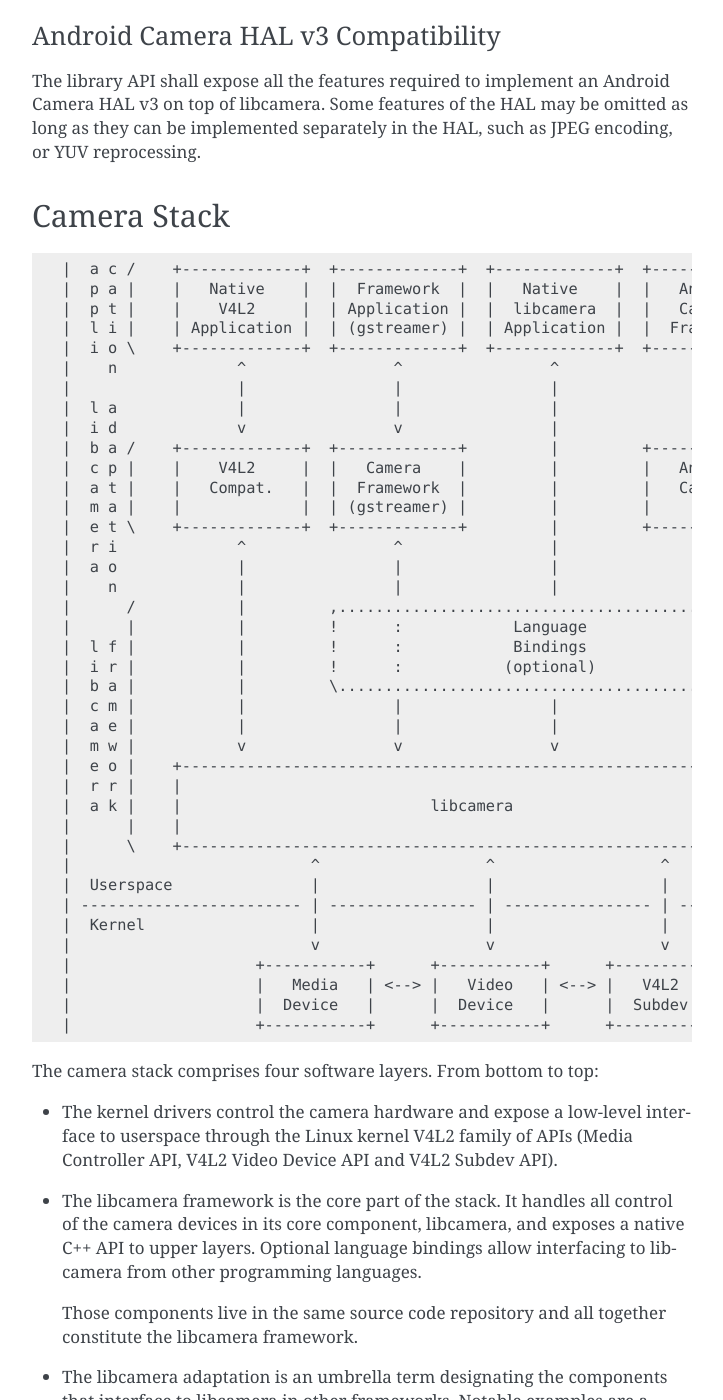
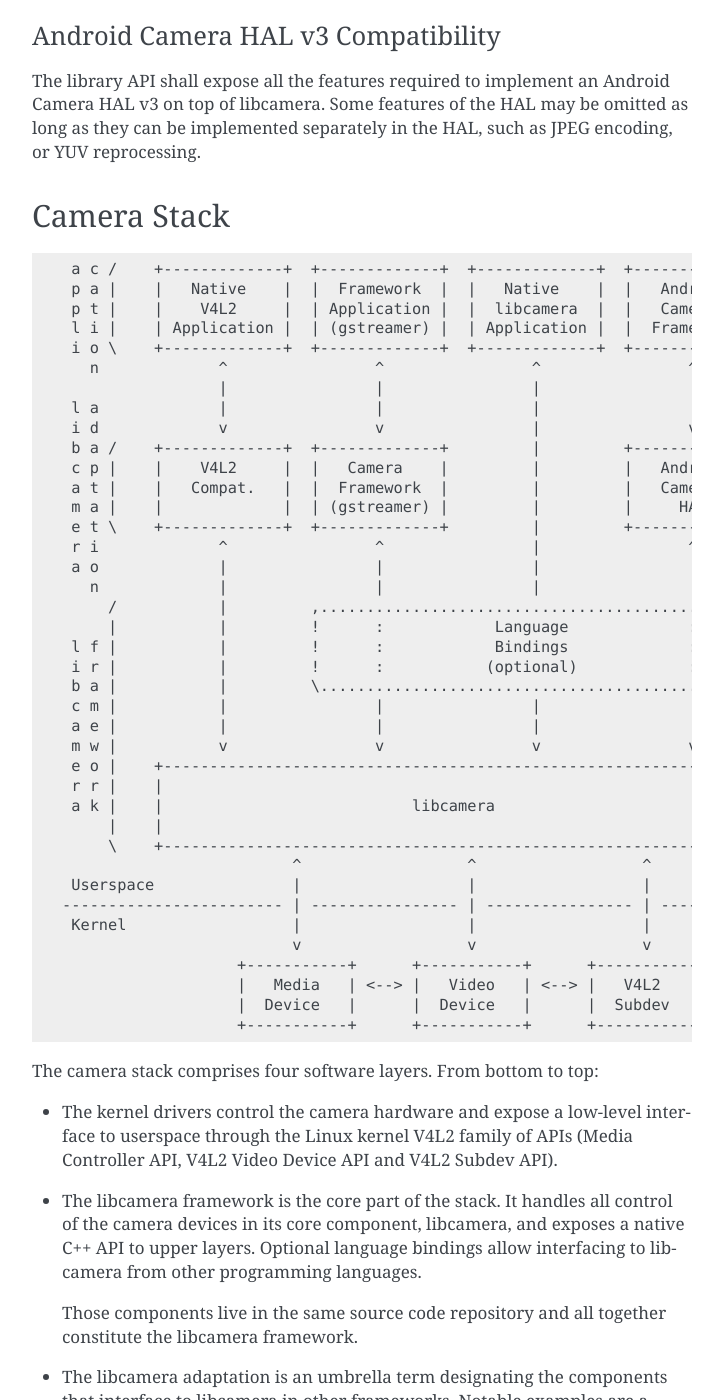
Before and after one commit to raspberrypi/libcamera, a Sphinx documentation site: the page built from Documentation/docs.rst, in a window 1280 px wide and 1400 px high, scrolled down 2912 px. Shown: the whole window, without its empty margins (388-1111 px from the left). Built offline with Sphinx 7.4.7, drawn with Linux system fonts in a browser that asks for light colours; some of the changed text lies outside the part shown.

Commit message:
Documentation: Remove | on the left side of diagrams
There's no need to add a character on the left side of the ascii art
diagrams, provided that we indent them properly. Fix it.

Signed-off-by: Laurent Pinchart <laurent.pinchart@ideasonboard.com>

```diff
--- a/Documentation/docs.rst
+++ b/Documentation/docs.rst
@@ -150,45 +150,45 @@ Camera Stack
 
 ::
 
- |  a c /    +-------------+  +-------------+  +-------------+  +-------------+
- |  p a |    |   Native    |  |  Framework  |  |   Native    |  |   Android   |
- |  p t |    |    V4L2     |  | Application |  |  libcamera  |  |   Camera    |
- |  l i |    | Application |  | (gstreamer) |  | Application |  |  Framework  |
- |  i o \    +-------------+  +-------------+  +-------------+  +-------------+
- |    n             ^                ^                ^                ^
- |                  |                |                |                |
- |  l a             |                |                |                |
- |  i d             v                v                |                v
- |  b a /    +-------------+  +-------------+         |         +-------------+
- |  c p |    |    V4L2     |  |   Camera    |         |         |   Android   |
- |  a t |    |   Compat.   |  |  Framework  |         |         |   Camera    |
- |  m a |    |             |  | (gstreamer) |         |         |     HAL     |
- |  e t \    +-------------+  +-------------+         |         +-------------+
- |  r i             ^                ^                |                ^
- |  a o             |                |                |                |
- |    n             |                |                |                |
- |      /           |         ,................................................
- |      |           |         !      :            Language             :      !
- |  l f |           |         !      :            Bindings             :      !
- |  i r |           |         !      :           (optional)            :      !
- |  b a |           |         \...............................................'
- |  c m |           |                |                |                |
- |  a e |           |                |                |                |
- |  m w |           v                v                v                v
- |  e o |    +----------------------------------------------------------------+
- |  r r |    |                                                                |
- |  a k |    |                           libcamera                            |
- |      |    |                                                                |
- |      \    +----------------------------------------------------------------+
- |                          ^                  ^                  ^
- |  Userspace               |                  |                  |
- | ------------------------ | ---------------- | ---------------- | ---------------
- |  Kernel                  |                  |                  |
- |                          v                  v                  v
- |                    +-----------+      +-----------+      +-----------+
- |                    |   Media   | <--> |   Video   | <--> |   V4L2    |
- |                    |  Device   |      |  Device   |      |  Subdev   |
- |                    +-----------+      +-----------+      +-----------+
+    a c /    +-------------+  +-------------+  +-------------+  +-------------+
+    p a |    |   Native    |  |  Framework  |  |   Native    |  |   Android   |
+    p t |    |    V4L2     |  | Application |  |  libcamera  |  |   Camera    |
+    l i |    | Application |  | (gstreamer) |  | Application |  |  Framework  |
+    i o \    +-------------+  +-------------+  +-------------+  +-------------+
+      n             ^                ^                ^                ^
+                    |                |                |                |
+    l a             |                |                |                |
+    i d             v                v                |                v
+    b a /    +-------------+  +-------------+         |         +-------------+
+    c p |    |    V4L2     |  |   Camera    |         |         |   Android   |
+    a t |    |   Compat.   |  |  Framework  |         |         |   Camera    |
+    m a |    |             |  | (gstreamer) |         |         |     HAL     |
+    e t \    +-------------+  +-------------+         |         +-------------+
+    r i             ^                ^                |                ^
+    a o             |                |                |                |
+      n             |                |                |                |
+        /           |         ,................................................
+        |           |         !      :            Language             :      !
+    l f |           |         !      :            Bindings             :      !
+    i r |           |         !      :           (optional)            :      !
+    b a |           |         \...............................................'
+    c m |           |                |                |                |
+    a e |           |                |                |                |
+    m w |           v                v                v                v
+    e o |    +----------------------------------------------------------------+
+    r r |    |                                                                |
+    a k |    |                           libcamera                            |
+        |    |                                                                |
+        \    +----------------------------------------------------------------+
+                            ^                  ^                  ^
+    Userspace               |                  |                  |
+   ------------------------ | ---------------- | ---------------- | ---------------
+    Kernel                  |                  |                  |
+                            v                  v                  v
+                      +-----------+      +-----------+      +-----------+
+                      |   Media   | <--> |   Video   | <--> |   V4L2    |
+                      |  Device   |      |  Device   |      |  Subdev   |
+                      +-----------+      +-----------+      +-----------+
 
 The camera stack comprises four software layers. From bottom to top:
 
@@ -226,48 +226,48 @@ libcamera Architecture
 
 ::
 
- | ---------------------------< libcamera Public API >---------------------------
- |                  ^                                      ^
- |                  |                                      |
- |                  v                                      v
- |           +-------------+  +-------------------------------------------------+
- |           |   Camera    |  |  Camera Device                                  |
- |           |   Devices   |  | +---------------------------------------------+ |
- |           |   Manager   |  | | Device-Agnostic                             | |
- |           +-------------+  | |                                             | |
- |                  ^         | |                    +------------------------+ |
- |                  |         | |                    |   ~~~~~~~~~~~~~~~~~~~~~  |
- |                  |         | |                    |  {  +---------------+  } |
- |                  |         | |                    |  }  | ////Image//// |  { |
- |                  |         | |                    | <-> | /Processing// |  } |
- |                  |         | |                    |  }  | /Algorithms// |  { |
- |                  |         | |                    |  {  +---------------+  } |
- |                  |         | |                    |   ~~~~~~~~~~~~~~~~~~~~~  |
- |                  |         | |                    | ======================== |
- |                  |         | |                    |     +---------------+    |
- |                  |         | |                    |     | //Pipeline/// |    |
- |                  |         | |                    | <-> | ///Handler/// |    |
- |                  |         | |                    |     | ///////////// |    |
- |                  |         | +--------------------+     +---------------+    |
- |                  |         |                                 Device-Specific |
- |                  |         +-------------------------------------------------+
- |                  |                     ^                        ^
- |                  |                     |                        |
- |                  v                     v                        v
- |         +--------------------------------------------------------------------+
- |         | Helpers and Support Classes                                        |
- |         | +-------------+  +-------------+  +-------------+  +-------------+ |
- |         | |  MC & V4L2  |  |   Buffers   |  | Sandboxing  |  |   Plugins   | |
- |         | |   Support   |  |  Allocator  |  |     IPC     |  |   Manager   | |
- |         | +-------------+  +-------------+  +-------------+  +-------------+ |
- |         | +-------------+  +-------------+                                   |
- |         | |  Pipeline   |  |     ...     |                                   |
- |         | |   Runner    |  |             |                                   |
- |         | +-------------+  +-------------+                                   |
- |         +--------------------------------------------------------------------+
- |
- |           /// Device-Specific Components
- |           ~~~ Sandboxing
+   ---------------------------< libcamera Public API >---------------------------
+                    ^                                      ^
+                    |                                      |
+                    v                                      v
+             +-------------+  +-------------------------------------------------+
+             |   Camera    |  |  Camera Device                                  |
+             |   Devices   |  | +---------------------------------------------+ |
+             |   Manager   |  | | Device-Agnostic                             | |
+             +-------------+  | |                                             | |
+                    ^         | |                    +------------------------+ |
+                    |         | |                    |   ~~~~~~~~~~~~~~~~~~~~~  |
+                    |         | |                    |  {  +---------------+  } |
+                    |         | |                    |  }  | ////Image//// |  { |
+                    |         | |                    | <-> | /Processing// |  } |
+                    |         | |                    |  }  | /Algorithms// |  { |
+                    |         | |                    |  {  +---------------+  } |
+                    |         | |                    |   ~~~~~~~~~~~~~~~~~~~~~  |
+                    |         | |                    | ======================== |
+                    |         | |                    |     +---------------+    |
+                    |         | |                    |     | //Pipeline/// |    |
+                    |         | |                    | <-> | ///Handler/// |    |
+                    |         | |                    |     | ///////////// |    |
+                    |         | +--------------------+     +---------------+    |
+                    |         |                                 Device-Specific |
+                    |         +-------------------------------------------------+
+                    |                     ^                        ^
+                    |                     |                        |
+                    v                     v                        v
+           +--------------------------------------------------------------------+
+           | Helpers and Support Classes                                        |
+           | +-------------+  +-------------+  +-------------+  +-------------+ |
+           | |  MC & V4L2  |  |   Buffers   |  | Sandboxing  |  |   Plugins   | |
+           | |   Support   |  |  Allocator  |  |     IPC     |  |   Manager   | |
+           | +-------------+  +-------------+  +-------------+  +-------------+ |
+           | +-------------+  +-------------+                                   |
+           | |  Pipeline   |  |     ...     |                                   |
+           | |   Runner    |  |             |                                   |
+           | +-------------+  +-------------+                                   |
+           +--------------------------------------------------------------------+
+
+             /// Device-Specific Components
+             ~~~ Sandboxing
 
 While offering a unified API towards upper layers, and presenting
 itself as a single library, libcamera isn't monolithic. It exposes
```
